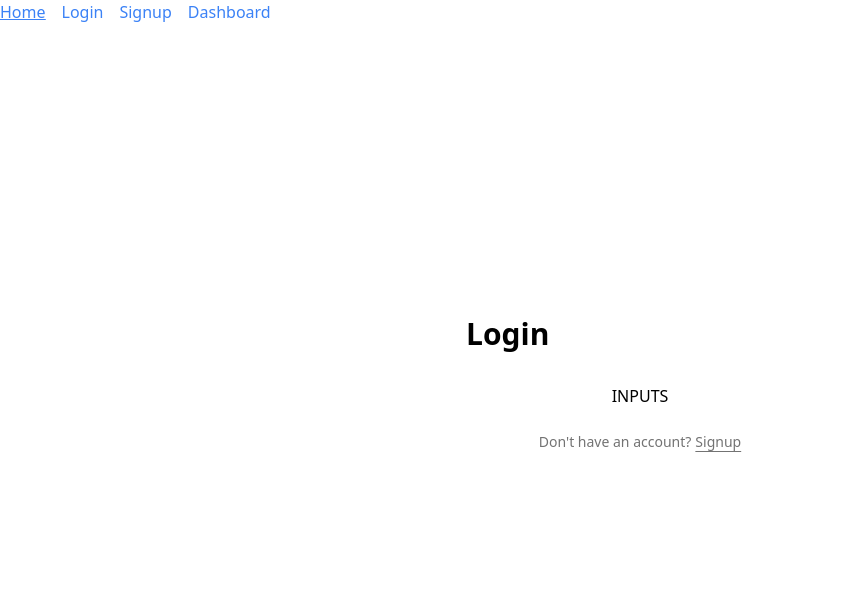
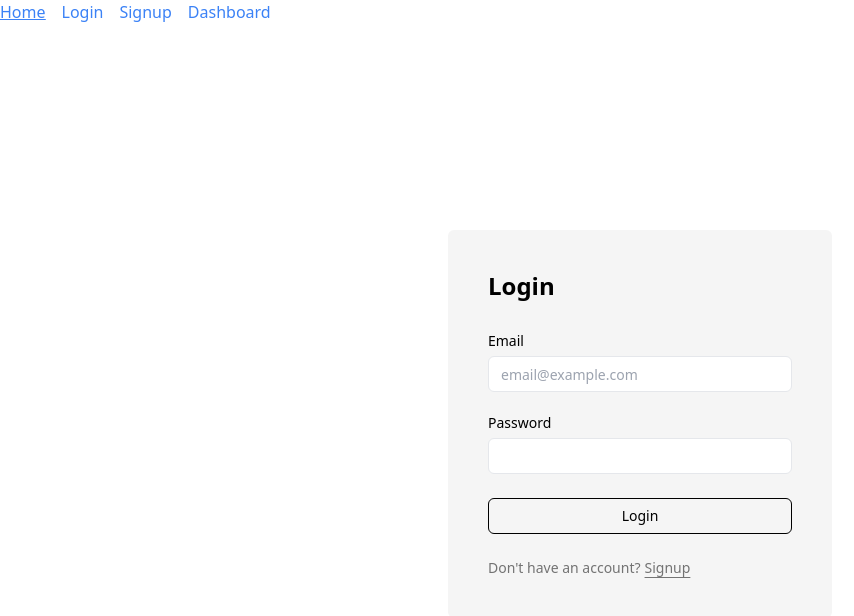
Before and after one commit to Masoud-M/auth-task, a Next.js app: page /login in a window 1280 px wide. Shown: the top 616 px of the page, without its empty margins (0-854 px from the left). Built offline with nearby package versions, Linux system fonts and the light colour scheme.

Commit message:
update: login page

```diff
--- a/app/(auth)/login/page.tsx
+++ b/app/(auth)/login/page.tsx
@@ -1,18 +1,41 @@
+import Button from "@/components/auth/Button";
+import Input from "@/components/auth/Input";
+import Label from "@/components/auth/Label";
+import Wrapper from "@/components/auth/Wrapper";
 import Link from "next/link";
 
 export default function LoginPage() {
   return (
-    <section>
-      <div className="flex flex-col justify-center items-center mx-auto px-4 py-24 max-w-[380px] min-h-[90dvh]">
-        <h1 className="place-self-start mb-8 font-semibold text-3xl">Login</h1>
-        INPUTS
+    <Wrapper title="Login">
+      <form>
+        <div className="flex flex-col gap-6">
+          <div className="flex flex-col gap-2">
+            <Label htmlFor="email">Email</Label>
+            <Input
+              type="email"
+              placeholder="email@example.com"
+              id="email"
+              required
+            />
+          </div>
+          <div className="flex flex-col gap-2">
+            <Label htmlFor="password">Password</Label>
+            <Input type="password" id="password" required />
+          </div>
+
+          <div className="flex flex-col gap-2">
+            <Button variant="outline" type="submit" className="w-full">
+              Login
+            </Button>
+          </div>
+        </div>
+      </form>
       <p className="mt-6 text-neutral-500 text-sm">
         Don't have an account?
         <Link href="/signup" className="ml-1 underline underline-offset-4">
           Signup
         </Link>
       </p>
-      </div>
-    </section>
+    </Wrapper>
   );
 }
```
Lines whose indentation alone changed are shown as unchanged.
